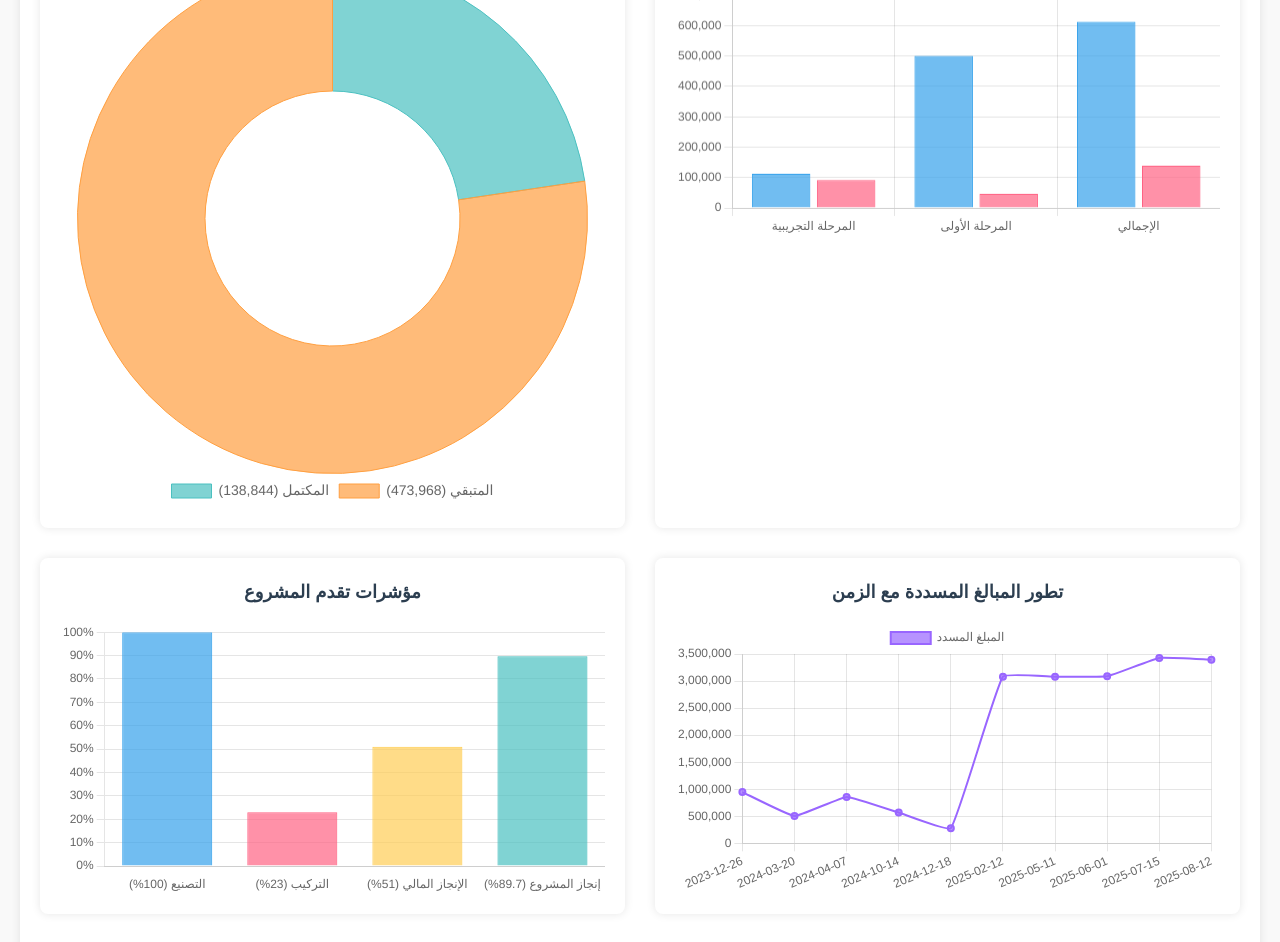
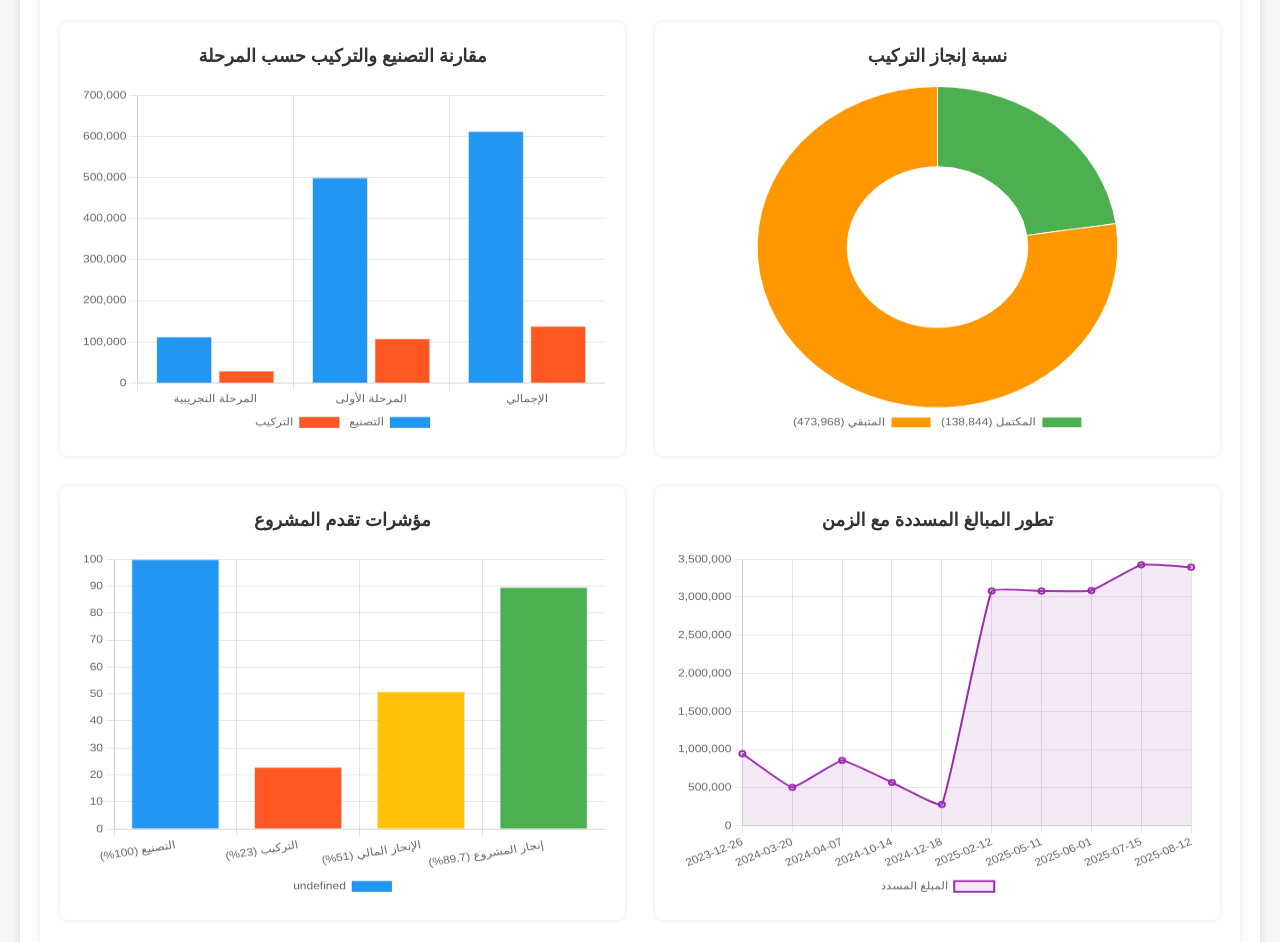
Before and after one commit to LibyaPostPMO/PostalAddressesProject, a plain HTML site: page index.html in a window 1280 px wide. Shown: the part 1278-2220 px from the top of the page. Drawn offline with nearby package versions, Linux system fonts and the light colour scheme.

Commit message:
Add files via upload

```diff
--- a/index.html
+++ b/index.html
@@ -53,6 +53,10 @@
             font-weight: bold;
             font-size: 1.1em;
         }
+        .amount {
+            font-family: 'Courier New', monospace;
+            text-align: right;
+        }
         .summary {
             background-color: #f8f9fa;
             padding: 20px;
@@ -88,6 +92,7 @@
             padding: 20px;
             border-radius: 8px;
             box-shadow: 0 0 10px rgba(0,0,0,0.1);
+            height: 400px;
         }
         .chart-title {
             text-align: center;
@@ -122,78 +127,78 @@
                 <tr>
                     <td>المرحلة التجريبية</td>
                     <td>112,718</td>
-                    <td>92,237</td>
-                    <td>946,855</td>
+                    <td>30,080</td>
+                    <td class="amount">946,855.000</td>
                     <td>2023-12-26</td>
                 </tr>
                 <tr>
                     <td>دفعة إضافية</td>
                     <td>-</td>
-                    <td>-</td>
-                    <td>504,840</td>
+                    <td>27,557</td>
+                    <td class="amount">504,840.000</td>
                     <td>2024-03-20</td>
                 </tr>
                 <tr>
                     <td>دفعة إضافية</td>
                     <td>-</td>
-                    <td>-</td>
-                    <td>858,200</td>
+                    <td>7,371</td>
+                    <td class="amount">858,200.000</td>
                     <td>2024-04-07</td>
                 </tr>
                 <tr>
                     <td>دفعة إضافية</td>
                     <td>-</td>
-                    <td>-</td>
-                    <td>568,890</td>
+                    <td>26,931</td>
+                    <td class="amount">568,890.000</td>
                     <td>2024-10-14</td>
                 </tr>
                 <tr>
                     <td>دفعة إضافية</td>
                     <td>-</td>
-                    <td>-</td>
-                    <td>280,805</td>
+                    <td>298</td>
+                    <td class="amount">280,805.000</td>
                     <td>2024-12-18</td>
                 </tr>
                 <tr>
                     <td>المرحلة الأولى</td>
-                    <td>500,094</td>
-                    <td>46,607</td>
-                    <td>3,081,385.60</td>
+                    <td>100,208</td>
+                    <td>-</td>
+                    <td class="amount">3,081,385.600</td>
                     <td>2025-02-12</td>
                 </tr>
                 <tr>
                     <td>دفعة إضافية</td>
-                    <td>-</td>
-                    <td>-</td>
-                    <td>3,081,385.80</td>
+                    <td>100,110</td>
+                    <td>45,875</td>
+                    <td class="amount">3,081,385.800</td>
                     <td>2025-05-11</td>
                 </tr>
                 <tr>
                     <td>دفعة إضافية</td>
-                    <td>-</td>
-                    <td>-</td>
-                    <td>3,088,403.64</td>
+                    <td>100,338</td>
+                    <td>732</td>
+                    <td class="amount">3,088,403.640</td>
                     <td>2025-06-01</td>
                 </tr>
                 <tr>
                     <td>دفعة إضافية</td>
+                    <td>100,178</td>
                     <td>-</td>
-                    <td>-</td>
-                    <td>3,426,088.78</td>
+                    <td class="amount">3,426,088.780</td>
                     <td>2025-07-15</td>
                 </tr>
                 <tr>
                     <td>دفعة إضافية</td>
+                    <td>99,260</td>
                     <td>-</td>
-                    <td>-</td>
-                    <td>3,394,692.05</td>
+                    <td class="amount">3,394,692.050</td>
                     <td>2025-08-12</td>
                 </tr>
                 <tr class="total-row">
                     <td>الإجمالي</td>
                     <td>612,812</td>
                     <td>138,844</td>
-                    <td>12,410,765.04</td>
+                    <td class="amount">12,410,765.040</td>
                     <td>-</td>
                 </tr>
             </tbody>
@@ -224,7 +229,7 @@
                 </div>
                 <div class="summary-item">
                     <strong>القيمة المسددة</strong>
-                    <span>12,410,765.04</span>
+                    <span>12,410,765.040</span>
                 </div>
                 <div class="summary-item">
                     <strong>الإنجاز المالي</strong>
@@ -236,21 +241,78 @@
                 </div>
             </div>
         </div>
+<!DOCTYPE html>
+<html lang="ar" dir="rtl">
+<head>
+    <meta charset="UTF-8">
+    <meta name="viewport" content="width=device-width, initial-scale=1.0">
+    <title>تحليل تدفقات مشروع العنونة البريدية</title>
+    <script src="https://cdn.jsdelivr.net/npm/chart.js"></script>
+    <style>
+        body {
+            font-family: Arial, sans-serif;
+            margin: 0;
+            padding: 20px;
+            background-color: #f5f5f5;
+        }
+        .container {
+            max-width: 1200px;
+            margin: 0 auto;
+            background: white;
+            padding: 20px;
+            border-radius: 8px;
+            box-shadow: 0 0 10px rgba(0,0,0,0.1);
+        }
+        h1 {
+            color: #2c3e50;
+            text-align: center;
+            margin-bottom: 30px;
+        }
+        .charts-container {
+            display: grid;
+            grid-template-columns: repeat(auto-fit, minmax(500px, 1fr));
+            gap: 30px;
+            margin-top: 30px;
+        }
+        .chart-wrapper {
+            background: white;
+            padding: 20px;
+            border-radius: 8px;
+            box-shadow: 0 0 5px rgba(0,0,0,0.1);
+        }
+        .chart-title {
+            text-align: center;
+            font-weight: bold;
+            margin-bottom: 15px;
+            color: #333;
+        }
+        canvas {
+            width: 100% !important;
+            height: 350px !important;
+        }
+    </style>
+</head>
+<body>
+    <div class="container">
+        <h1>تحليل تدفقات مشروع العنونة البريدية</h1>
 
         <div class="charts-container">
-            <div class="chart-container">
+            <div class="chart-wrapper">
+                <div class="chart-title">نسبة إنجاز التركيب</div>
+                <canvas id="installationChart"></canvas>
+            </div>
+
+            <div class="chart-wrapper">
                 <div class="chart-title">مقارنة التصنيع والتركيب حسب المرحلة</div>
                 <canvas id="manufacturingChart"></canvas>
             </div>
-            <div class="chart-container">
-                <div class="chart-title">نسبة إنجاز التركيب</div>
-                <canvas id="installationChart"></canvas>
-            </div>
-            <div class="chart-container">
+
+            <div class="chart-wrapper">
                 <div class="chart-title">تطور المبالغ المسددة مع الزمن</div>
                 <canvas id="paymentChart"></canvas>
             </div>
-            <div class="chart-container">
+
+            <div class="chart-wrapper">
                 <div class="chart-title">مؤشرات تقدم المشروع</div>
                 <canvas id="progressChart"></canvas>
             </div>
@@ -258,41 +320,112 @@
     </div>
 
     <script>
-        // Manufacturing vs Installation Chart
-        const manufacturingCtx = document.getElementById('manufacturingChart').getContext('2d');
-        const manufacturingChart = new Chart(manufacturingCtx, {
-            type: 'bar',
-            data: {
+        // تأكد من تحميل الصفحة أولاً
+        document.addEventListener('DOMContentLoaded', function() {
+            // بيانات التركيب
+            const installationData = {
+                labels: ['المكتمل (138,844)', 'المتبقي (473,968)'],
+                datasets: [{
+                    data: [138844, 473968],
+                    backgroundColor: ['#4CAF50', '#FF9800'],
+                    borderWidth: 1
+                }]
+            };
+
+            // بيانات التصنيع والتركيب
+            const manufacturingData = {
                 labels: ['المرحلة التجريبية', 'المرحلة الأولى', 'الإجمالي'],
                 datasets: [
                     {
                         label: 'التصنيع',
                         data: [112718, 500094, 612812],
-                        backgroundColor: 'rgba(54, 162, 235, 0.7)',
-                        borderColor: 'rgba(54, 162, 235, 1)',
+                        backgroundColor: '#2196F3',
                         borderWidth: 1
                     },
                     {
                         label: 'التركيب',
-                        data: [92237, 46607, 138844],
-                        backgroundColor: 'rgba(255, 99, 132, 0.7)',
-                        borderColor: 'rgba(255, 99, 132, 1)',
+                        data: [30080, 108764, 138844],
+                        backgroundColor: '#FF5722',
                         borderWidth: 1
                     }
                 ]
-            },
+            };
+
+            // بيانات المدفوعات
+            const paymentData = {
+                labels: [
+                    '2023-12-26', '2024-03-20', '2024-04-07',
+                    '2024-10-14', '2024-12-18', '2025-02-12',
+                    '2025-05-11', '2025-06-01', '2025-07-15',
+                    '2025-08-12'
+                ],
+                datasets: [{
+                    label: 'المبلغ المسدد',
+                    data: [
+                        946855, 504840, 858200, 568890,
+                        280805, 3081385.6, 3081385.8,
+                        3088403.64, 3426088.784, 3394692.054
+                    ],
+                    borderColor: '#9C27B0',
+                    backgroundColor: 'rgba(156, 39, 176, 0.1)',
+                    borderWidth: 2,
+                    tension: 0.1,
+                    fill: true
+                }]
+            };
+
+            // بيانات مؤشرات التقدم
+            const progressData = {
+                labels: [
+                    'التصنيع (100%)',
+                    'التركيب (23%)',
+                    'الإنجاز المالي (51%)',
+                    'إنجاز المشروع (89.7%)'
+                ],
+                datasets: [{
+                    data: [100, 23, 51, 89.7],
+                    backgroundColor: [
+                        '#2196F3', '#FF5722', '#FFC107', '#4CAF50'
+                    ],
+                    borderWidth: 1
+                }]
+            };
+
+            // إنشاء المخططات
+            createChart('installationChart', 'doughnut', installationData);
+            createChart('manufacturingChart', 'bar', manufacturingData);
+            createChart('paymentChart', 'line', paymentData);
+            createChart('progressChart', 'bar', progressData);
+
+            // دالة مساعدة لإنشاء المخططات
+            function createChart(id, type, data) {
+                const ctx = document.getElementById(id).getContext('2d');
+                new Chart(ctx, {
+                    type: type,
+                    data: data,
                     options: {
                         responsive: true,
+                        maintainAspectRatio: false,
                         plugins: {
+                            legend: {
+                                position: 'bottom',
+                                rtl: true
+                            },
                             tooltip: {
+                                rtl: true,
                                 callbacks: {
                                     label: function(context) {
-                                return `${context.dataset.label}: ${context.parsed.y.toLocaleString()}`;
+                                        let label = context.dataset.label || '';
+                                        if (label) label += ': ';
+                                        if (context.parsed.y !== undefined) {
+                                            label += context.parsed.y.toLocaleString();
+                                        }
+                                        return label;
                                     }
                                 }
                             }
                         },
-                scales: {
+                        scales: type === 'bar' ? {
                             y: {
                                 beginAtZero: true,
                                 ticks: {
@@ -301,148 +434,9 @@
                                     }
                                 }
                             }
-                }
+                        } : {}
                     }
                 });
-
-        // Installation Progress Chart
-        const installationCtx = document.getElementById('installationChart').getContext('2d');
-        const installationChart = new Chart(installationCtx, {
-            type: 'doughnut',
-            data: {
-                labels: ['المكتمل (138,844)', 'المتبقي (473,968)'],
-                datasets: [{
-                    data: [138844, 473968],
-                    backgroundColor: [
-                        'rgba(75, 192, 192, 0.7)',
-                        'rgba(255, 159, 64, 0.7)'
-                    ],
-                    borderColor: [
-                        'rgba(75, 192, 192, 1)',
-                        'rgba(255, 159, 64, 1)'
-                    ],
-                    borderWidth: 1
-                }]
-            },
-            options: {
-                responsive: true,
-                plugins: {
-                    tooltip: {
-                        callbacks: {
-                            label: function(context) {
-                                const label = context.label || '';
-                                const value = context.raw || 0;
-                                const total = context.dataset.data.reduce((a, b) => a + b, 0);
-                                const percentage = Math.round((value / total) * 100);
-                                return `${label}: ${value.toLocaleString()} (${percentage}%)`;
-                            }
-                        }
-                    },
-                    legend: {
-                        position: 'bottom',
-                        labels: {
-                            font: {
-                                size: 14
-                            }
-                        }
-                    }
-                }
-            }
-        });
-
-        // Payment Timeline Chart
-        const paymentCtx = document.getElementById('paymentChart').getContext('2d');
-        const paymentChart = new Chart(paymentCtx, {
-            type: 'line',
-            data: {
-                labels: ['2023-12-26', '2024-03-20', '2024-04-07', '2024-10-14', '2024-12-18', '2025-02-12', '2025-05-11', '2025-06-01', '2025-07-15', '2025-08-12'],
-                datasets: [{
-                    label: 'المبلغ المسدد',
-                    data: [946855, 504840, 858200, 568890, 280805, 3081385.6, 3081385.8, 3088403.64, 3426088.784, 3394692.054],
-                    fill: false,
-                    backgroundColor: 'rgba(153, 102, 255, 0.7)',
-                    borderColor: 'rgba(153, 102, 255, 1)',
-                    borderWidth: 2,
-                    tension: 0.1
-                }]
-            },
-            options: {
-                responsive: true,
-                plugins: {
-                    tooltip: {
-                        callbacks: {
-                            label: function(context) {
-                                return `المبلغ: ${context.parsed.y.toLocaleString()}`;
-                            }
-                        }
-                    }
-                },
-                scales: {
-                    y: {
-                        beginAtZero: true,
-                        ticks: {
-                            callback: function(value) {
-                                return value.toLocaleString();
-                            }
-                        }
-                    }
-                }
-            }
-        });
-
-        // Project Progress Chart
-        const progressCtx = document.getElementById('progressChart').getContext('2d');
-        const progressChart = new Chart(progressCtx, {
-            type: 'bar',
-            data: {
-                labels: ['التصنيع (100%)', 'التركيب (23%)', 'الإنجاز المالي (51%)', 'إنجاز المشروع (89.7%)'],
-                datasets: [{
-                    data: [100, 23, 51, 89.7],
-                    backgroundColor: [
-                        'rgba(54, 162, 235, 0.7)',
-                        'rgba(255, 99, 132, 0.7)',
-                        'rgba(255, 206, 86, 0.7)',
-                        'rgba(75, 192, 192, 0.7)'
-                    ],
-                    borderColor: [
-                        'rgba(54, 162, 235, 1)',
-                        'rgba(255, 99, 132, 1)',
-                        'rgba(255, 206, 86, 1)',
-                        'rgba(75, 192, 192, 1)'
-                    ],
-                    borderWidth: 1
-                }]
-            },
-            options: {
-                responsive: true,
-                plugins: {
-                    legend: {
-                        display: false
-                    },
-                    tooltip: {
-                        callbacks: {
-                            label: function(context) {
-                                return `${context.label}: ${context.parsed.y}%`;
-                            }
-                        }
-                    }
-                },
-                scales: {
-                    y: {
-                        beginAtZero: true,
-                        max: 100,
-                        ticks: {
-                            callback: function(value) {
-                                return value + '%';
-                            }
-                        }
-                    },
-                    x: {
-                        grid: {
-                            display: false
-                        }
-                    }
-                }
             }
         });
     </script>
```
Lines whose indentation alone changed are shown as unchanged.
